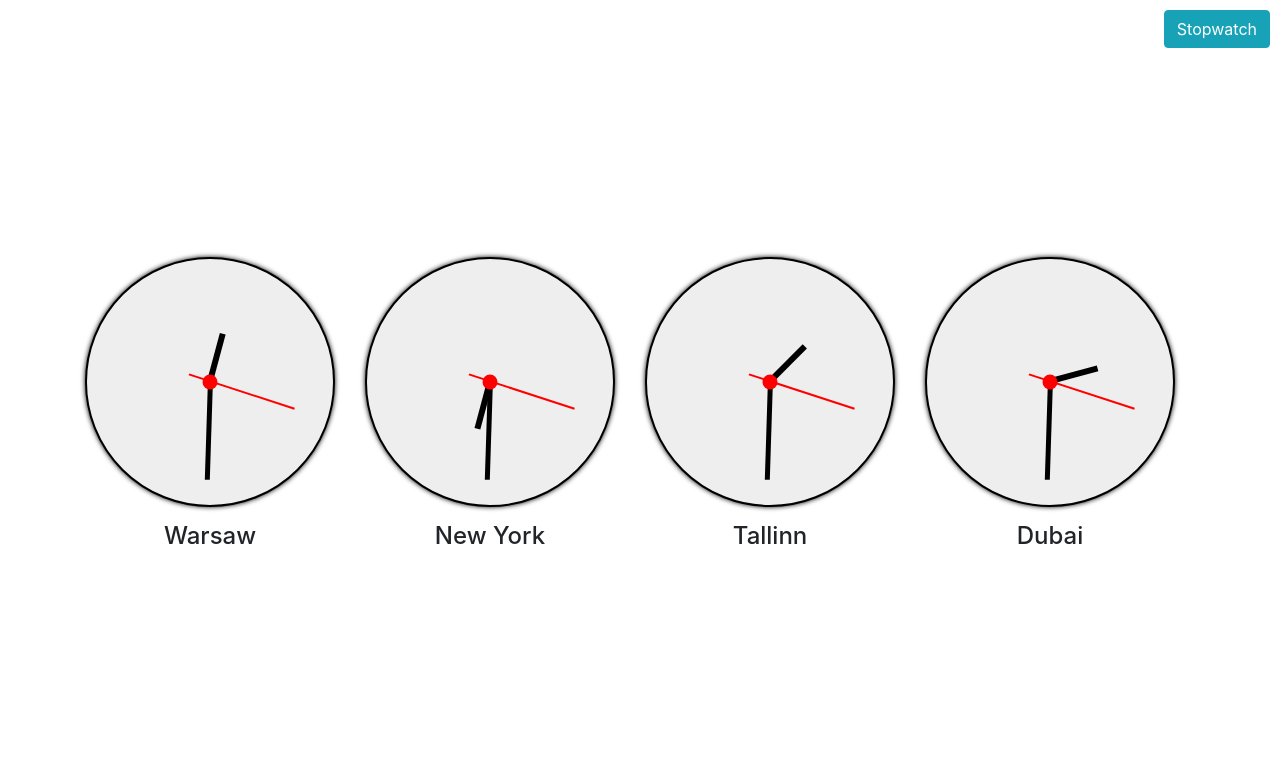
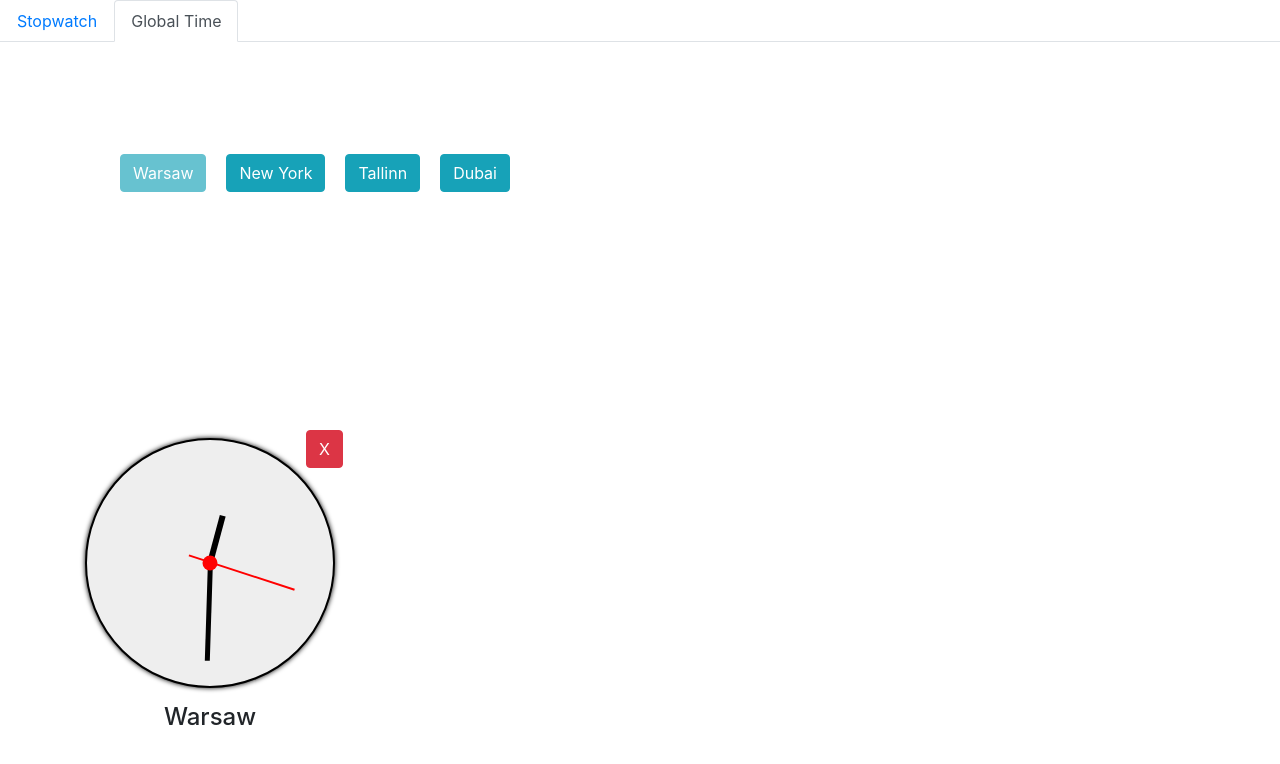
Before and after one commit to MarcinKowalski89/stopwatch, a React app: page /globaltime in a window 1280 px wide. Shown: the top 764 px of the page. Built offline with nearby package versions, Linux system fonts and the light colour scheme.

Commit message:
Refactor code & prepare for redux implementation

```diff
--- a/package.json
+++ b/package.json
@@ -34,6 +34,7 @@
     "prop-types": "^15.6.1",
     "react": "^16.2.0",
     "react-dom": "^16.2.0",
+    "react-redux": "^5.0.7",
     "react-router-dom": "^4.2.2"
   }
 }
--- a/src/components/Clock.js
+++ b/src/components/Clock/Clock.js
@@ -1,6 +1,6 @@
 import React from 'react';
 import PropTypes from 'prop-types';
-import timeHelper from '../../helpers/time';
+import timeHelper from '../../../helpers/time';
 
 class Clock extends React.Component {
   constructor(props) {
@@ -48,6 +48,12 @@ class Clock extends React.Component {
     return (
       <div className="clock-wrapper">
         <div className="clock">
+          <button
+            className="btn btn-danger"
+            onClick={() => this.props.addClock(this.props.index)}
+          >
+            X
+          </button>
           <div
             className="hours"
             style={hoursDeg}
@@ -71,6 +77,8 @@ Clock.propTypes = {
   locale: PropTypes.string.isRequired,
   timeZone: PropTypes.string.isRequired,
   city: PropTypes.string.isRequired,
+  addClock: PropTypes.func.isRequired,
+  index: PropTypes.number.isRequired,
 };
 
 export default Clock;
--- a/src/components/GlobalTime.js
+++ /dev/null
@@ -1,45 +0,0 @@
-import React, { Fragment } from 'react';
-import { Link } from 'react-router-dom';
-import Clock from './Clock';
-import '../styles/GlobalTime.scss';
-
-class GlobalTime extends React.Component {
-  constructor(props) {
-    super(props);
-
-    this.state = {
-      clocks: [
-        {
-          city: 'Warsaw',
-          locale: 'en-US',
-          timeZone: 'Europe/Warsaw',
-        },
-        {
-          city: 'New York',
-          locale: 'en-US',
-          timeZone: 'America/New_York',
-        },
-        {
-          city: 'Tallinn',
-          locale: 'en-US',
-          timeZone: 'Europe/Tallinn',
-        },
-        {
-          city: 'Dubai',
-          locale: 'en-US',
-          timeZone: 'Asia/Dubai',
-        },
-      ],
-    };
-  }
-
-  render() {
-    return (
-      <Fragment>
-        {this.state.clocks.map(clock => <Clock key={clock.city} {...clock} />)}
-        <Link className="btn btn-info link" to="/stopwatch">Stopwatch</Link>
-      </Fragment>
-    );
-  }
-}
-export default GlobalTime;
--- /dev/null
+++ b/src/components/GlobalTime/GlobalTime.js
@@ -0,0 +1,74 @@
+import React, { Fragment } from 'react';
+import Clock from '../Clock/Clock';
+import './GlobalTime.scss';
+
+class GlobalTime extends React.Component {
+  constructor(props) {
+    super(props);
+
+    this.addClock = this.addClock.bind(this);
+
+    this.state = {
+      clocks: [
+        {
+          city: 'Warsaw',
+          locale: 'en-US',
+          timeZone: 'Europe/Warsaw',
+          show: true,
+        },
+        {
+          city: 'New York',
+          locale: 'en-US',
+          timeZone: 'America/New_York',
+          show: false,
+        },
+        {
+          city: 'Tallinn',
+          locale: 'en-US',
+          timeZone: 'Europe/Tallinn',
+          show: false,
+        },
+        {
+          city: 'Dubai',
+          locale: 'en-US',
+          timeZone: 'Asia/Dubai',
+          show: false,
+        },
+      ],
+    };
+  }
+
+  addClock(i) {
+    const toggle = this.state.clocks.slice();
+    toggle[i].show = !toggle[i].show;
+    this.setState({ clocks: toggle });
+  }
+
+  render() {
+    return (
+      <Fragment>
+        <ul className="d-flex flex-row">
+          {this.state.clocks.map((clock, i) => (
+            <li key={clock.city}>
+              <button
+                className="btn btn-info"
+                onClick={() => this.addClock(i)}
+                disabled={clock.show}
+              >
+                {clock.city}
+              </button>
+            </li>
+          ))}
+        </ul>
+        <div className="d-flex flex-wrap">
+          {this.state.clocks.map((clock, i) => (
+            clock.show
+              ? <Clock key={clock.city} addClock={this.addClock} index={i} {...clock} />
+              : null
+          ))}
+        </div>
+      </Fragment>
+    );
+  }
+}
+export default GlobalTime;
--- /dev/null
+++ b/src/components/GlobalTime/GlobalTime.scss
@@ -0,0 +1,85 @@
+.row {
+  ul {
+    width: 100%;
+
+    li {
+      list-style: none;
+      padding: 10px;
+    }
+  }
+
+  .clock-wrapper {
+
+    .clock {
+      position: relative;
+      border-radius: 50%;
+      height: 250px;
+      width: 250px;
+      margin: 15px;
+      background-color: #eee;
+      border: 2px solid #000;
+      box-shadow: 0 0 5px #000;
+
+      &::after,
+      .hours,
+      .minutes,
+      .seconds {
+        position: absolute;
+      }
+
+      &::after,
+      .hours,
+      .minutes {
+        background-color: #000;
+      }
+
+      .hours,
+      .minutes {
+        transform-origin: 50% 100%;
+      }
+
+      &::after {
+        content: '';
+        background: red;
+        border-radius: 50%;
+        left: 50%;
+        top: 50%;
+        transform: translate(-50%,-50%);
+        width: 15px;
+        height: 15px;
+      }
+
+      .hours {
+        height: 20%;
+        left: 48.75%;
+        top: 30%;
+        width: 2.5%;
+      }
+
+      .minutes {
+        height: 40%;
+        left: 49%;
+        top: 10%;
+        width: 2%;
+      }
+
+      .seconds {
+        background: red;
+        height: 45%;
+        left: 49.5%;
+        top: 14%;
+        transform-origin: 50% 80%;
+        width: 1%;
+      }
+      .btn-danger {
+        position: absolute;
+        right: -10px;
+        top: -10px;
+      }
+    }
+
+    .city {
+      text-align: center;
+    }
+  }
+}
--- /dev/null
+++ b/src/components/Nav/Nav.js
@@ -0,0 +1,17 @@
+import React from 'react';
+import { NavLink } from 'react-router-dom';
+
+const Nav = () => (
+  <nav>
+    <ul className="nav nav-tabs">
+      <li className="nav-item">
+        <NavLink className="nav-link" to="/stopwatch">Stopwatch</NavLink>
+      </li>
+      <li className="nav-item">
+        <NavLink className="nav-link" to="/globaltime">Global Time</NavLink>
+      </li>
+    </ul>
+  </nav>
+);
+
+export default Nav;
--- a/src/components/Results.js
+++ b/src/components/Results/Results.js
@@ -1,6 +1,6 @@
 import React from 'react';
 import PropTypes from 'prop-types';
-import Time from './Time';
+import Time from '../Time/Time';
 
 const Results = props => (
   <div>
--- a/src/components/Stopwatch.js
+++ b/src/components/Stopwatch/Stopwatch.js
@@ -1,8 +1,7 @@
 import React, { Fragment } from 'react';
-import { Link } from 'react-router-dom';
-import Time from './Time';
-import Controls from './Controls';
-import Results from './Results';
+import Time from '../Time/Time';
+import Controls from '../Controls/Controls';
+import Results from '../Results/Results';
 
 class Stopwatch extends React.Component {
   constructor(props) {
@@ -71,7 +70,6 @@ class Stopwatch extends React.Component {
         <div className="col">
           <Results items={this.state.results} />
         </div>
-        <Link className="btn btn-info" to="/globaltime">Global Time</Link>
       </Fragment>
     );
   }
--- a/src/components/Time.js
+++ b/src/components/Time/Time.js
@@ -1,6 +1,6 @@
 import React, { Fragment } from 'react';
 import PropTypes from 'prop-types';
-import timeHelper from '../../helpers/time';
+import timeHelper from '../../../helpers/time';
 
 const Time = (props) => {
   if (!props.time) {
--- a/src/container/App.js
+++ b/src/container/App.js
@@ -1,9 +1,13 @@
-import React from 'react';
-import { Switch, Route, Redirect } from 'react-router-dom';
-import Stopwatch from '../components/Stopwatch';
-import GlobalTime from '../components/GlobalTime';
+import React, { Fragment } from 'react';
+import { BrowserRouter, Switch, Route, Redirect } from 'react-router-dom';
+import Stopwatch from '../components/Stopwatch/Stopwatch';
+import GlobalTime from '../components/GlobalTime/GlobalTime';
+import Nav from '../components/Nav/Nav';
 
 const App = () => (
+  <BrowserRouter>
+    <Fragment>
+      <Nav />
       <div className="container">
         <div className="row d-flex align-items-center" style={{ height: '100%' }}>
           <Switch>
@@ -13,6 +17,8 @@ const App = () => (
           </Switch>
         </div>
       </div>
+    </Fragment>
+  </BrowserRouter>
 );
 
 export default App;
--- a/src/styles/GlobalTime.scss
+++ /dev/null
@@ -1,74 +0,0 @@
-.clock-wrapper {
-  .clock {
-    position: relative;
-    border-radius: 50%;
-    height: 250px;
-    width: 250px;
-    margin: 15px;
-    background-color: #eee;
-    border: 2px solid #000;
-    box-shadow: 0 0 5px #000;
-
-    &::after,
-    .hours,
-    .minutes,
-    .seconds {
-      position: absolute;
-    }
-
-    &::after,
-    .hours,
-    .minutes {
-      background-color: #000;
-    }
-
-    .hours,
-    .minutes {
-      transform-origin: 50% 100%;
-    }
-
-    &::after {
-      content: '';
-      background: red;
-      border-radius: 50%;
-      left: 50%;
-      top: 50%;
-      transform: translate(-50%,-50%);
-      width: 15px;
-      height: 15px;
-    }
-
-    .hours {
-      height: 20%;
-      left: 48.75%;
-      top: 30%;
-      width: 2.5%;
-    }
-
-    .minutes {
-      height: 40%;
-      left: 49%;
-      top: 10%;
-      width: 2%;
-    }
-
-    .seconds {
-      background: red;
-      height: 45%;
-      left: 49.5%;
-      top: 14%;
-      transform-origin: 50% 80%;
-      width: 1%;
-    }
-  }
-
-  .city {
-    text-align: center;
-  }
-}
-
-.link {
-  position: absolute;
-  top: 10px;
-  right: 10px;
-}
```
Also changed, not shown: src/components/Controls/Controls.js (renamed from src/components/Controls.js). Lines whose indentation alone changed are shown as unchanged.
